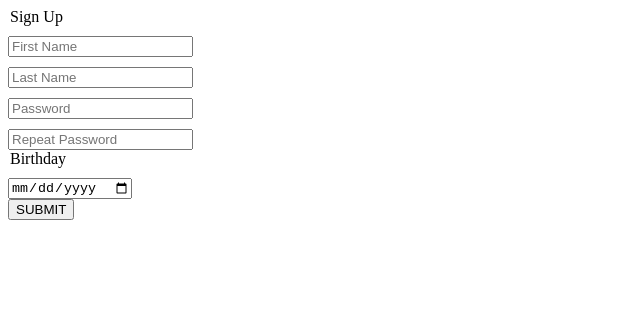
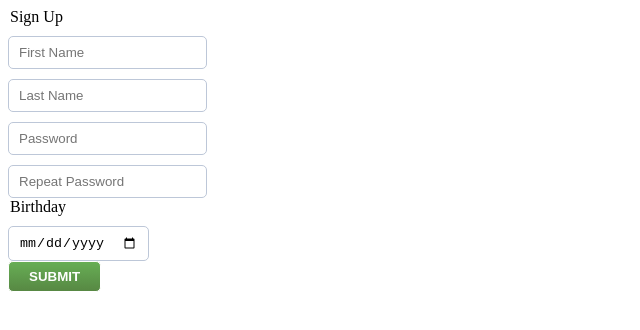
Before and after one commit to StrawbErika/LoginExer, a React (Create React App) app: page / in a window 1280 px wide. Shown: the top 330 px of the page, without its empty margins (0-640 px from the left). Built offline with nearby package versions, Linux system fonts and the light colour scheme; the HTML template or start-up script is replaced by a standard one.

Commit message:
+correct validation for fName lName password rpassword birthday, +birthday feature, +correct UI for error messages

```diff
--- a/src/SignUp.js
+++ b/src/SignUp.js
@@ -10,17 +10,18 @@ class SignUp extends Component {
       lastName: "",
       password: "",
       repeatPassword:"",
+      birthday: "",
       noFName: true,
       noLName: true,
       noPass: true,
       noRPass: true,
-      eqRPass: true
+      eqRPass: true,
+      noBirthday: true
     }
   }
 
   handleSubmit = () => {
     if(this.state.firstName===""){
-      console.log(this.state.firstName)
       this.setState({noFName:false})
     }
     if(this.state.lastName===""){
@@ -31,9 +32,23 @@ class SignUp extends Component {
     }
     if(this.state.repeatPassword===""){
       this.setState({noRPass:false})
-    }else if(this.state.reapeatPassword!==this.state.password){
+    }else if(this.state.repeatPassword!==this.state.password){
       this.setState({eqRPass:false})
     }
+    if(this.state.birthday===""){
+      this.setState({noBirthday:false})
+    }else{
+      var splitted=this.state.birthday.split("-");
+      var age = 2018-splitted[0];
+      if(age < 18){
+        this.setState({noBirthday:false})
+      }
+    }
+  }
+
+  handleBirthday = (e) => {
+    this.setState({
+      birthday: e.target.value})
   }
 
   handleFirstName = (e) => {
@@ -66,12 +81,14 @@ class SignUp extends Component {
           label="First Name"
           placeholder="First Name"
           value={this.state.firstName}
-          onChange={this.handleFirstName}/>
-        </div>
+          onChange={this.handleFirstName}
+          className="input"/>
+
           <div className="error-message">
           {
             this.state.noFName === false? 'First name is required':''
           }
+          </div>
         </div>
 
         <div className="input-row">
@@ -79,12 +96,14 @@ class SignUp extends Component {
           label="Last Name"
           placeholder="Last Name"
           value={this.state.lastName}
-          onChange={this.handleLastName}/>
-        </div>
+          onChange={this.handleLastName}
+          className="input"/>
+
           <div className="error-message">
           {
             this.state.noLName === false? 'Last name is required':''
           }
+          </div>
         </div>
 
         <div className="input-row">
@@ -92,12 +111,15 @@ class SignUp extends Component {
           label="Password"
           placeholder="Password"
           value={this.state.password}
-          onChange={this.handlePassword}/>
-        </div>
+          onChange={this.handlePassword}
+          className="input"
+          type="password"/>
+
           <div className="error-message">
           {
             this.state.noPass === false? 'Password is required':''
           }
+          </div>
         </div>
 
         <div className="input-row">
@@ -105,8 +127,10 @@ class SignUp extends Component {
           label="Repeat Password"
           placeholder="Repeat Password"
           value={this.state.repeatPassword}
-          onChange={this.handleRepeatPassword}/>
-        </div>
+          onChange={this.handleRepeatPassword}
+          className="input"
+          type="password"/>
+
           <div className="error-message">
           {
             this.state.noRPass === false? 'Please repeat password':''
@@ -115,11 +139,25 @@ class SignUp extends Component {
             this.state.eqRPass === false? "Passwords don't match":""
           }
           </div>
+        </div>
         <legend> Birthday </legend>
-        <form className="input-row">
-          <input type="date" name="bday"/>
-        </form>
-        <button onClick={this.handleSubmit} className="signup-button"> SUBMIT </button>
+        <div className="input-row">
+          <input
+          className="input"
+          type="date"
+          name="bday"
+          value={this.state.birthday}
+          onChange={this.handleBirthday}/>
+
+          <div className="error-message">
+          {
+            this.state.noBirthday === false? 'You have to be at least 18 to sign up':''
+          }
+          </div>
+
+        </div>
+
+        <button onClick={this.handleSubmit} id="signup-button"> SUBMIT </button>
       </div>
     );
   }
--- a/src/SignUpForm.css
+++ b/src/SignUpForm.css
@@ -1,9 +1,11 @@
-#body-placement{
-  background-color: RED;
+.body-placement{
+
 }
-
 .input-row {
   margin-top: 10px;
+  display: flex;
+  align-items: center;
+  flexbox-direction: row;
 }
 
 .input {
@@ -21,7 +23,6 @@
 
 .error-message {
   color: red;
-  float: right;
   margin-left: 20px;
 }
 
```
Lines whose indentation alone changed are shown as unchanged.
